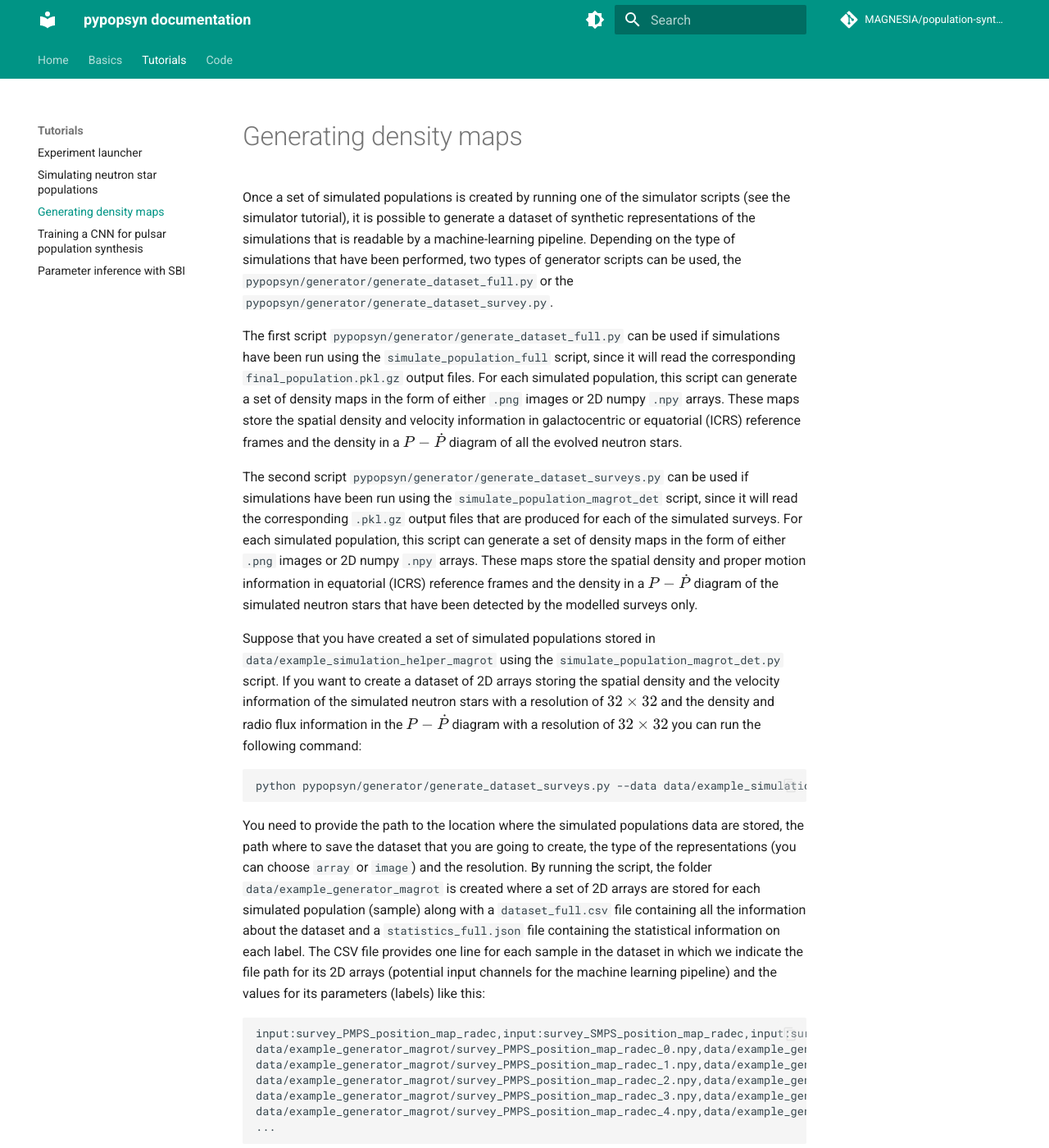
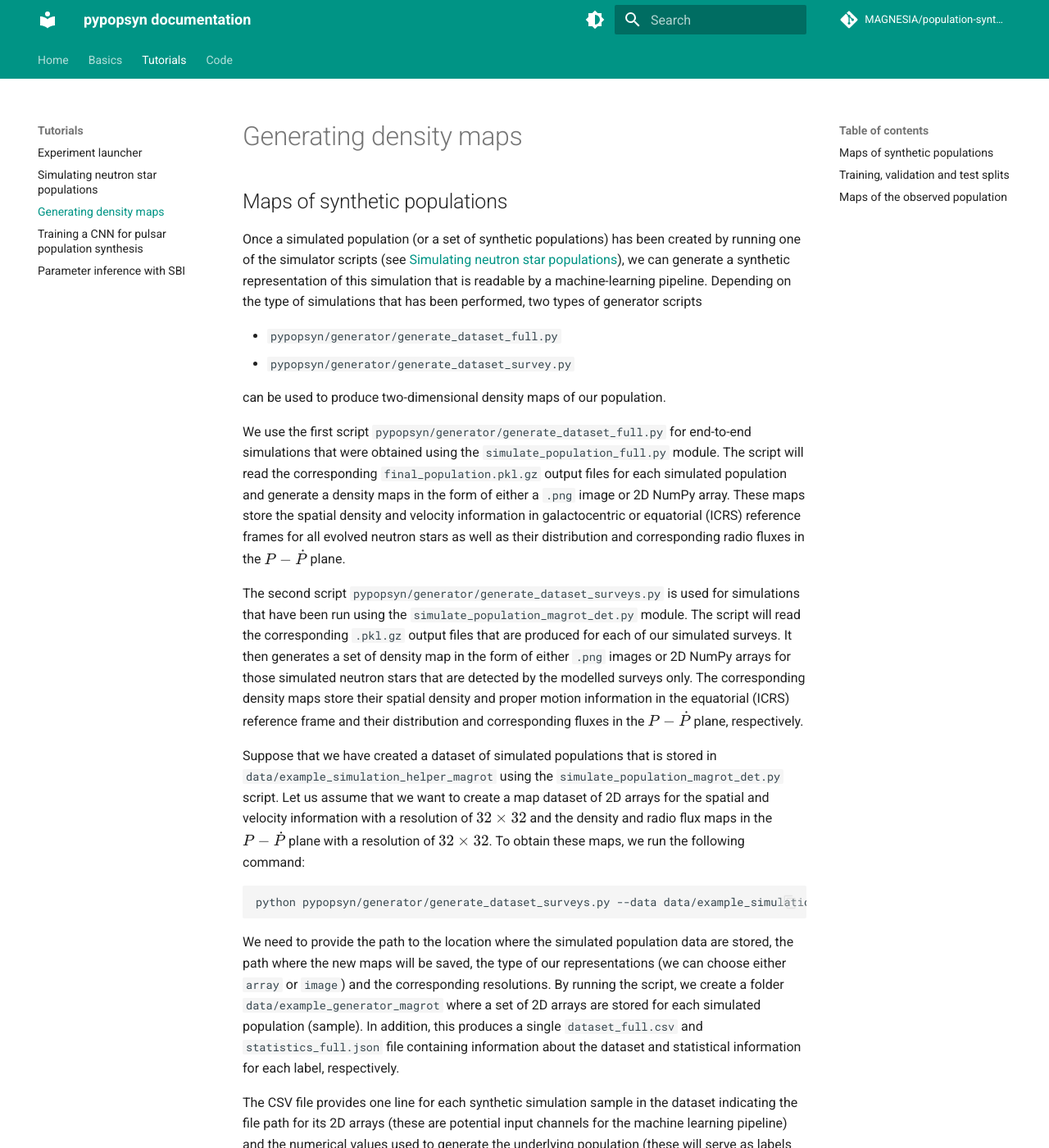
Before and after one commit to ice-csic-astroexotic/ML-Poppyns, an MkDocs documentation site: the page built from docs/tutorials/generator_tutorial.md, in a window 1280 px wide and 1400 px high. Shown: the whole window at 82% size. Built offline with MkDocs 1.6.1 and Material for MkDocs 9.7.7, drawn with Linux system fonts in a browser that asks for light colours; formulas are drawn with MathJax 3; comment, search, counter and statistics services are not loaded; some of the changed text lies outside the part shown.

Commit message:
Rephrasing the text for clarity and adding some more admonition boxes.

````diff
--- a/docs/tutorials/generator_tutorial.md
+++ b/docs/tutorials/generator_tutorial.md
@@ -1,24 +1,50 @@
 # Generating density maps
 
-Once a set of simulated populations is created by running one of the simulator scripts (see the simulator tutorial), it is possible to generate a dataset of synthetic representations of the simulations that is readable by a machine-learning pipeline.
-Depending on the type of simulations that have been performed, two types of generator scripts can be used, the `pypopsyn/generator/generate_dataset_full.py` or the `pypopsyn/generator/generate_dataset_survey.py`.
+## Maps of synthetic populations
 
-The first script `pypopsyn/generator/generate_dataset_full.py` can be used if simulations have been run using the `simulate_population_full` script, since it will read the corresponding `final_population.pkl.gz` output files.
-For each simulated population, this script can generate a set of density maps in the form of either `.png` images or 2D numpy `.npy` arrays.
-These maps store the spatial density and velocity information in galactocentric or equatorial (ICRS) reference frames and the density in a $P-\dot{P}$ diagram of all the evolved neutron stars.
+Once a simulated population (or a set of synthetic populations) has been created by running one of the simulator scripts (see [Simulating neutron star
+populations](simulator_tutorial.md)), we can generate a synthetic representation of this simulation that is
+readable by a machine-learning pipeline. Depending on the type of simulations that has been performed, two types
+of generator scripts
 
-The second script `pypopsyn/generator/generate_dataset_surveys.py` can be used if simulations have been run using the `simulate_population_magrot_det` script, since it will read the corresponding `.pkl.gz` output files that are produced for each of the simulated surveys.
-For each simulated population, this script can generate a set of density maps in the form of either `.png` images or 2D numpy `.npy` arrays.
-These maps store the spatial density and proper motion information in equatorial (ICRS) reference frames and the density in a $P-\dot{P}$ diagram of the simulated neutron stars that have been detected by the modelled surveys only.
+* `pypopsyn/generator/generate_dataset_full.py`
+* `pypopsyn/generator/generate_dataset_survey.py`
 
-Suppose that you have created a set of simulated populations stored in `data/example_simulation_helper_magrot` using the `simulate_population_magrot_det.py` script.
-If you want to create a dataset of 2D arrays storing the spatial density and the velocity information of the simulated neutron stars with a resolution of $32 \times 32$ and the density and radio flux information in the $P-\dot{P}$ diagram with a resolution of $32 \times 32$ you can run the following command:
+can be used to produce two-dimensional density maps of our population.
+
+We use the first script `pypopsyn/generator/generate_dataset_full.py` for end-to-end simulations that were obtained
+using the `simulate_population_full.py` module. The script will read the corresponding `final_population.pkl.gz`
+output files for each simulated population and generate a density maps in the form of either a `.png` image or 2D
+NumPy array. These maps store the spatial density and velocity information in galactocentric or equatorial
+(ICRS) reference frames for all evolved neutron stars as well as their distribution and corresponding radio fluxes
+in the $P-\dot{P}$ plane.
+
+The second script `pypopsyn/generator/generate_dataset_surveys.py` is used for simulations that have been run using
+the `simulate_population_magrot_det.py` module. The script will read the corresponding `.pkl.gz` output files that are
+produced for each of our simulated surveys. It then generates a set of density map in the form of either `.png`
+images or 2D NumPy arrays for those simulated neutron stars that are detected by the modelled surveys only. The
+corresponding density maps store their spatial density and proper motion information in the equatorial (ICRS) reference
+frame and their distribution and corresponding fluxes in the $P-\dot{P}$ plane, respectively.
+
+Suppose that we have created a dataset of simulated populations that is stored in `data/example_simulation_helper_magrot`
+using the `simulate_population_magrot_det.py` script. Let us assume that we want to create a map dataset of 2D arrays
+for the spatial and velocity information with a resolution of $32 \times 32$ and the density and radio flux maps in
+the $P-\dot{P}$ plane with a resolution of $32 \times 32$. To obtain these maps, we run the following command:
 ```commandline
 python pypopsyn/generator/generate_dataset_surveys.py --data data/example_simulation_helper_magrot --save_dir data/example_generator_magrot --data_type array --resolution_dyn 32 --resolution_ppdot 32
 ```
-You need to provide the path to the location where the simulated populations data are stored, the path where to save the dataset that you are going to create, the type of the representations (you can choose `array` or `image`) and the resolution.
-By running the script, the folder `data/example_generator_magrot` is created where a set of 2D arrays are stored for each simulated population (sample) along with a `dataset_full.csv` file containing all the information about the dataset and a `statistics_full.json` file containing the statistical information on each label.
-The CSV file provides one line for each sample in the dataset in which we indicate the file path for its 2D arrays (potential input channels for the machine learning pipeline) and the values for its parameters (labels) like this:
+We need to provide the path to the location where the simulated population data are stored, the path where the new maps
+will be saved, the type of our representations (we can choose either `array` or `image`) and the corresponding
+resolutions. By running the script, we create a folder `data/example_generator_magrot` where a set of 2D arrays are
+stored for each simulated population (sample). In addition, this produces a single `dataset_full.csv` and
+`statistics_full.json` file containing information about the dataset and statistical information for each label,
+respectively.
+
+The CSV file provides one line for each synthetic simulation sample in the dataset indicating the file path for its
+2D arrays (these are potential input channels for the machine learning pipeline) and the numerical values used to
+generate the underlying population (these will serve as labels for the machine learning).
+
+A `dataset_full.csv` file for a set of five synthetic simulations could, for example, look like this:
 ```commandline
 input:survey_PMPS_position_map_radec,input:survey_SMPS_position_map_radec,input:survey_HTRU_position_map_radec,input:survey_PMPS_velocity_map_vra,input:survey_SMPS_velocity_map_vra,input:survey_HTRU_velocity_map_vra,input:survey_PMPS_velocity_map_vdec,input:survey_SMPS_velocity_map_vdec,input:survey_HTRU_velocity_map_vdec,input:survey_PMPS_ppdot_map,input:survey_SMPS_ppdot_map,input:survey_HTRU_ppdot_map,input:survey_PMPS_ppdot_map_fluxes,input:survey_SMPS_ppdot_map_fluxes,input:survey_HTRU_ppdot_map_fluxes,B_initial_log10_mean,P_initial_log10_mean
 data/example_generator_magrot/survey_PMPS_position_map_radec_0.npy,data/example_generator_magrot/survey_SMPS_position_map_radec_0.npy,data/example_generator_magrot/survey_HTRU_position_map_radec_0.npy,data/example_generator_magrot/survey_PMPS_velocity_map_vra_0.npy,data/example_generator_magrot/survey_SMPS_velocity_map_vra_0.npy,data/example_generator_magrot/survey_HTRU_velocity_map_vra_0.npy,data/example_generator_magrot/survey_PMPS_velocity_map_vdec_0.npy,data/example_generator_magrot/survey_SMPS_velocity_map_vdec_0.npy,data/example_generator_magrot/survey_HTRU_velocity_map_vdec_0.npy,data/example_generator_magrot/survey_PMPS_ppdot_map_0.npy,data/example_generator_magrot/survey_SMPS_ppdot_map_0.npy,data/example_generator_magrot/survey_HTRU_ppdot_map_0.npy,data/example_generator_magrot/survey_PMPS_ppdot_map_fluxes_0.npy,data/example_generator_magrot/survey_SMPS_ppdot_map_fluxes_0.npy,data/example_generator_magrot/survey_HTRU_ppdot_map_fluxes_0.npy,12.586280501149703,-1.3096012845994798
@@ -29,61 +55,87 @@
 ...
 ```
 
-In this way the format is easily compatible with our machine-learning pipeline.
+!!! note
 
-The JSON file contains information about the mean, standard deviation, minimum and maximum values for each of the dataset labels.
-This statistical information will be used during the training process if one wants to normalize or standardize the label values.
+    The format of the `dataset_full.csv` file ensures direct compatible with our machine learning pipeline.
 
-You can also choose to split the dataset into training/validation, training/test or into training/validation/test sets.
-To do this you can run the `dataset_splitter.py` script in the `pypopsyn/generator` folder.
-To generate a dataset split into two subsets, one specifically for training and the other for validation, you can specify a fraction of the total dataset that will form the validation subset by passing the argument `valid_split` in the `dataset_splitter` script. For example:
+The JSON file contains information about the mean, standard deviation, minimum and maximum values for each of the
+dataset labels. We use this statistical information during the training process if one wants to normalize or
+standardize the label values.
+
+!!! example
+
+    An example of this generator is presented in detail in the tutorial `tutorials/tutorial_notebooks/05_generator_tutorial.ipynb`.
+
+## Training, validation and test splits
+
+We can also split the dataset into training/validation, training/test or into training/validation/test sets. To do this,
+we use the `dataset_splitter.py` script in the `pypopsyn/generator` folder.
+
+To split a dataset into two subsets, one for training and the other for validation, we specify a fraction of the total
+dataset that will form the validation subset by passing the argument `valid_split` in the `dataset_splitter.py` script.
+For example:
 ```commandline
 python pypopsyn/generator/dataset_splitter.py --dataset_path generated_dataset --valid_split 0.2
 ```
-This will create two files `dataset_train.csv` and `dataset_valid.csv` that will specify the samples belonging to the train dataset (80 % of the total dataset in this case) and the ones belonging to the validation dataset  (20 % of the total dataset).
-The split is performed by randomly sampling the validation subset from the total dataset according to the specified split fraction.
-In this case, the `statistics_train.json` file will contain the statistics computed on the labels of the training set only.
+This will create two files `dataset_train.csv` and `dataset_valid.csv` in the location of the `dataset_full.csv` file
+that will specify the specific simulation samples belonging to the train dataset (80% of the total dataset in this case)
+and those belonging to the validation dataset (20% of the total dataset). This split is performed by randomly sampling
+the validation subset from the total dataset according to the specified split. We also produce a file
+`statistics_train.json` (saved in the same location) that contains the statistics computed on the training labels only.
 
-Analogously, if you want to split the dataset into two subsets, one specifically for training and the other for testing, you can specify a fraction of the total dataset that will form the test subset by passing the argument `test_split` in the `dataset_splitter` script. For example:
+Analogously, if we want to split the dataset into two subsets, one for training and the other for testing, we specify
+a fraction of the total dataset that will form the test subset by passing the argument `test_split` in the `dataset_splitter.py` script. For example:
 ```commandline
 python pypopsyn/generator/dataset_splitter.py --dataset_path generated_dataset --test_split 0.2
 ```
-This will create two files `dataset_train.csv` and `dataset_test.csv` that will specify the samples belonging to the train dataset (80 % of the total dataset in this case) and the ones belonging to the test dataset  (20 % of the total dataset).
-The split is performed by randomly sampling the test subset from the total dataset according to the specified split fraction.
-In this case, the `statistics_train.json` file will contain the statistics computed on the labels of the training set only.
+The situation is identical to above apart from the fact that we now produce a `dataset_test.csv` file that contains
+information on 20% randomly sampled test simulations.
 
-If you also want to create a test set in addition to the training and validation sets, you can specify the argument `test_split`, which sets the fraction of the total dataset to be dedicated for testing purposes.
-In this case, the `valid_split` argument will specify the fraction of the dataset not used for testing but instead dedicated for validation.
+Finally, to create a test set in addition to the training and validation sets, we specify both split
+arguments. In this case, the argument `test_split` sets the fraction of the total dataset to be dedicated for testing
+purposes. The `valid_split` argument will then separate the remaining fraction of the dataset into validation and
+training sets. For example
 ```commandline
 python pypopsyn/generator/dataset_splitter.py --dataset_path generated_dataset --test_split 0.1 --valid_split 0.2
 ```
-
-This will create three files `dataset_train.csv`, `dataset_valid.csv` and `dataset_test.csv` that will specify the samples belonging to the train dataset (80 % of the dataset not used for testing in this case), the ones belonging to the validation dataset  (20 % of the dataset not used for testing) and the ones belonging to the test set (10 % of the total dataset), respectively.
-Again the split is performed by randomly sampling the test and validation subsets from the dataset according to the specified split fractions.
-In this case, the `statistics_train.json` file will also contain the statistics computed on the labels of the training set only.
-
-!!! example
-
-    To see a tutorial example for the generator you can look at the notebook in `tutorials/tutorial_notebooks/05_generator_tutorial.ipynb`.
+generates a 10% test dataset. The remaining 90% will be split into 20% validation and 80% training, which equates to
+a validation dataset size of 18% and training dataset size of 72% of the entire initial dataset. The corresponding
+simulation samples are saved in the `dataset_test.csv`, `dataset_valid.csv` and `dataset_train.csv`, respectively.
+As above, the splits are performed by randomly sampling the test and validation subsets, while the
+`statistics_train.json` file contains the statistics computed on the labels of the training set only.
 
 
-# Generate ATNF maps
+## Maps of the observed population
 
-In order to perform inference on the observed data in the [ATNF catalog](https://www.atnf.csiro.au/research/pulsar/psrcat/) we need to produce the same maps used to train the network but for the observed sample.
-To do this, one can use the following command:
+To perform inference on the observed data in the [ATNF Pulsar Catalogue](https://www.atnf.csiro.au/research/pulsar/psrcat/) with an optimized neural network, we need
+to convert the corresponding data into the same representation that is used to optimize our machine learning pipeline.
+That is, we need to produce the same kind of density maps as outlined above for the observed pulsar population.
+
+To do this, we use the `pypopsyn/generator/generate_observed_data.py` script. We can, for example, run:
 ```commandline
 python pypopsyn/generator/generate_observed_data.py --path_atnf data/observations/atnf_full_nobinary_06-08-2024.csv --path_meerkat data/observations/meerkat_tpa_posselt_2023.csv --save_dir data/example_generator_observed --resolution_dyn 32 --resolution_ppdot 32
 ```
 This will read the files `atnf_full_nobinary_06-08-2024.csv` and `meerkat_tpa_posselt_2023.csv` in the directory `data/observations` and generate the maps.
-As for the scripts above, you can specify the type of the maps (either `array` or `image`) with the argument `--data_type` and the resolution with the arguments `--resolution_dyn` and `resolution_ppdot`.
-Note that in order for the inference to work with a specific trained model the type and resolution of the maps generated from the ATNF catalog has to match the type and resolution of the simulated maps used to train the model neural network.
 
-This script will generate 9 maps in total:
-* Three position density maps in ICRS frame (one for each of the three radio surveys modeled by the simulator).
-* Three $P-\dot{P}$ density maps (one for each of the three radio surveys modeled by the simulator).
-* Three $P-\dot{P}$ density maps weighted with the logarithm of the radio flux (one for each of the three radio surveys modeled by the simulator).
+As for the scripts above, we can specify the map type (either `array` or `image`) with the argument `--data_type` and
+the resolution with the arguments `--resolution_dyn` and `resolution_ppdot`.
 
-* Moreover a `dataset_atnf.csv` will be created containing summary information of the dataset generated by this method.
+!!! note
+
+    To sucessfully apply a trained model to our observed population, the type and resolution of the maps generated
+    from the observational data have to match the type and resolution of the simulated maps used to train the neural
+    network.
+
+In the above example, we then generate the following nine maps:
+
+* Three position density maps in ICRS coordinates: one for each of the three radio surveys modeled by the simulator.
+* Three $P-\dot{P}$ density maps: one for each of the three simulated radio surveys.
+* Three $P-\dot{P}$ density maps weighted by the logarithm of the radio flux (one for each of the three simulated radio surveys.
+
+Moreover, the above command also produces a `dataset_atnf.csv` file containing summary information of the different
+maps. Note that the underlying ground truths are, of course, unknown here. The corresponding entries in the CSV file,
+required for compatibility purposes, are therefore left empty.
 
 !!! example
 
````
